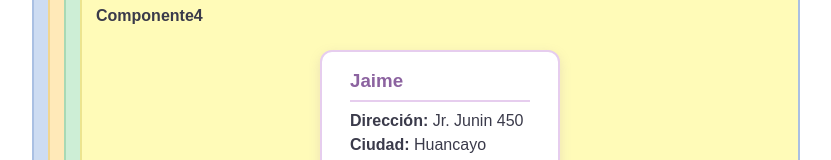
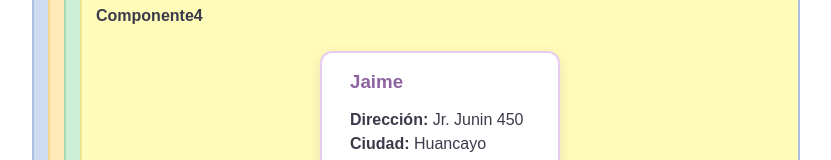
Before and after one commit to E5gar/Ejercicio01React, a React (Vite) app in the folder ejerciciosLabReact/: page /ejercicio2 in a window 1280 px wide. Shown: the part 189-349 px from the top of the page, without its empty margins (224-1055 px from the left). Built offline with nearby package versions, Linux system fonts and the light colour scheme.

Commit message:
estilos ejercicio 02

```diff
--- a/ejerciciosLabReact/src/ejercicio2/ejercicio2.css
+++ b/ejerciciosLabReact/src/ejercicio2/ejercicio2.css
@@ -72,7 +72,6 @@
 .ej2-card h3 {
   margin: 0 0 10px;
   padding-bottom: 8px;
-  border-bottom: 2px solid #e6cdee;
   color: #8c63a0;
 }
 
```
